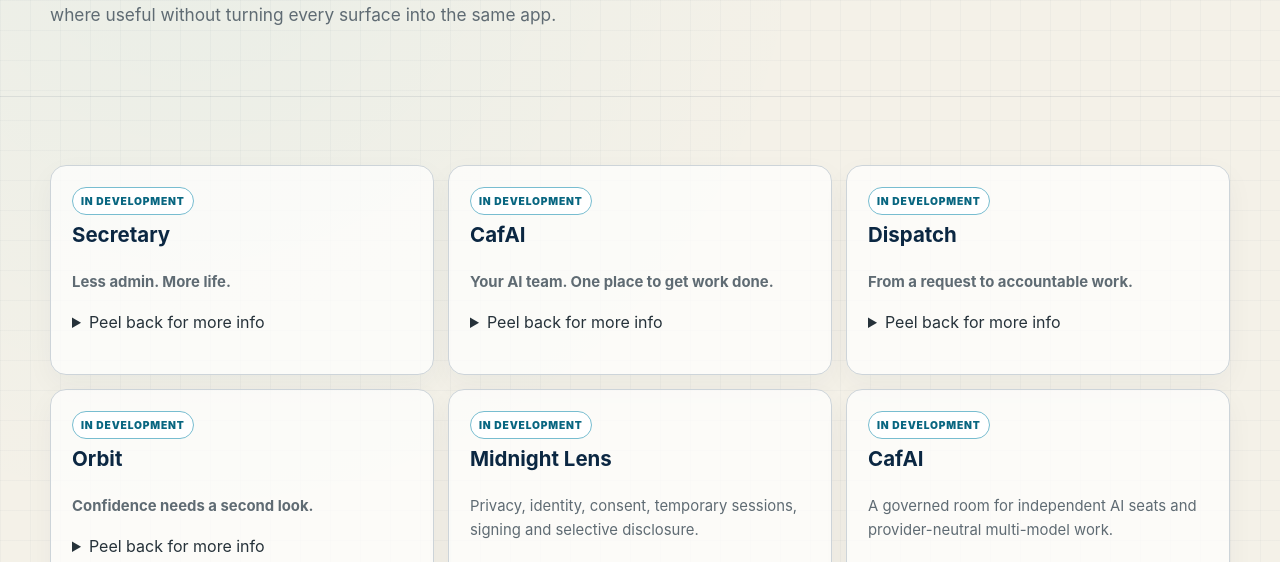
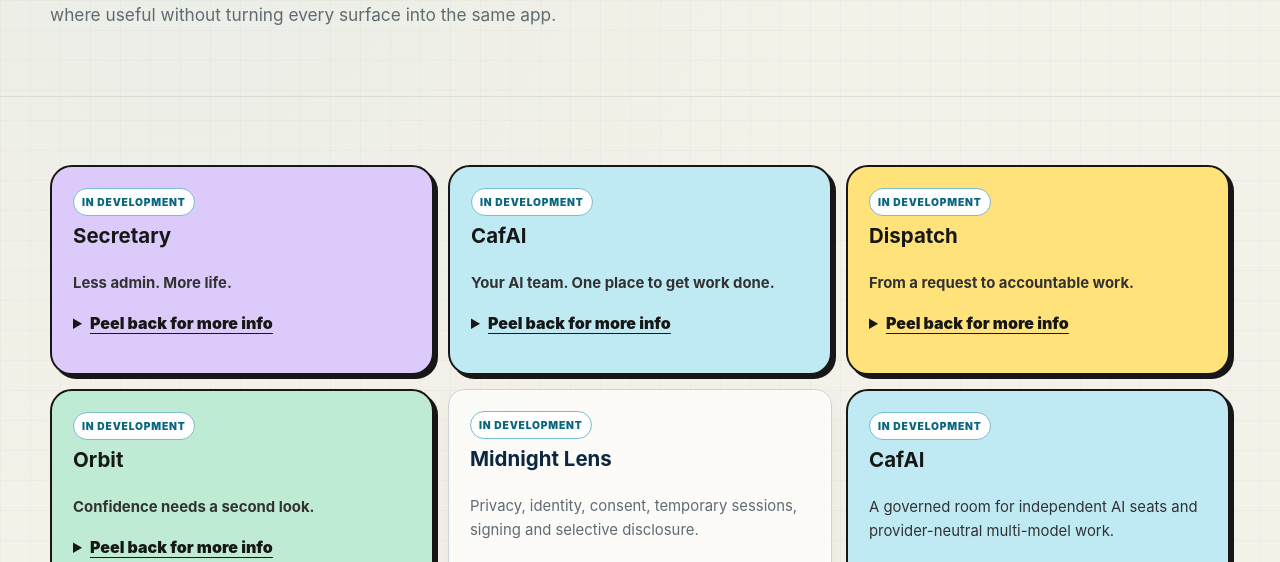
Before and after one commit to Knight-Shield-Wallet/whitepaper, a plain HTML site: page products/index.html in a window 1280 px wide. Shown: the part 390-952 px from the top of the page. Drawn offline with Linux system fonts and the light colour scheme.

Commit message:
Fix public route QA and apply Habitat product colors

```diff
--- a/assets/styles.css
+++ b/assets/styles.css
@@ -7,6 +7,15 @@
   --paper:#F4F1E8;
   --mist:#E8EDF0;
   --graphite:#26323A;
+  --habitat-ink:#171717;
+  --habitat-secretary:#DCCBFA;
+  --habitat-cafai:#BFEAF4;
+  --habitat-dispatch:#FFE27A;
+  --habitat-orbit:#BFEBD5;
+  --habitat-wallet:#B9DFFF;
+  --habitat-proof:#DCCBFA;
+  --habitat-signal:#F8C6D8;
+  --habitat-player:#B7EAF2;
   --white:#FFFFFF;
   --muted:#5F6B73;
   --line:#CDD4D9;
@@ -63,6 +72,23 @@ h2{letter-spacing:-.035em}
 .section-head p{max-width:560px;color:var(--muted);margin:0}
 .grid{display:grid;grid-template-columns:repeat(3,minmax(0,1fr));gap:14px}
 .card{border:1px solid var(--line);background:rgba(255,255,255,.72);border-radius:16px;padding:21px;min-height:210px;display:flex;flex-direction:column;box-shadow:0 10px 28px rgba(11,39,66,.045)}
+.card.habitat-card{border:2px solid var(--habitat-ink);border-radius:22px;color:var(--habitat-ink);box-shadow:4px 4px 0 var(--habitat-ink)}
+.card.habitat-card h3,.card.habitat-card .card-link{color:var(--habitat-ink)}
+.card.habitat-card p{color:#323232}
+.habitat-secretary{background:var(--habitat-secretary)!important}
+.habitat-cafai{background:var(--habitat-cafai)!important}
+.habitat-dispatch{background:var(--habitat-dispatch)!important}
+.habitat-orbit{background:var(--habitat-orbit)!important}
+.habitat-wallet{background:var(--habitat-wallet)!important}
+.habitat-proof{background:var(--habitat-proof)!important}
+.habitat-signal{background:var(--habitat-signal)!important}
+.habitat-player{background:var(--habitat-player)!important}
+.category.habitat-card{border:2px solid var(--habitat-ink);border-radius:20px;color:var(--habitat-ink);box-shadow:3px 3px 0 var(--habitat-ink)}
+.category.habitat-card h3{color:var(--habitat-ink)}
+.category.habitat-card p{color:#323232}
+.category.habitat-secretary{background:var(--habitat-secretary)}
+.category.habitat-dispatch{background:var(--habitat-dispatch)}
+.category.habitat-orbit{background:var(--habitat-orbit)}
 .card h3{font-size:1.28rem;margin:9px 0 10px}
 .card p{color:var(--muted);font-size:.93rem}
 .status{display:inline-flex;width:max-content;border:1px solid var(--silver);border-radius:999px;padding:5px 8px;font-size:.64rem;font-weight:950;letter-spacing:.08em;text-transform:uppercase;background:var(--white);color:var(--navy)}
@@ -91,6 +117,8 @@ h2{letter-spacing:-.035em}
 .footer{border-top:1px solid rgba(11,39,66,.14);padding:30px 0 44px;color:#68747b;font-size:.8rem}
 .footer-inner{display:flex;justify-content:space-between;gap:16px;flex-wrap:wrap}
 .notice{border:1px dashed #94a3ad;border-radius:12px;padding:14px;color:#566670;background:rgba(255,255,255,.5)}
+details summary{cursor:pointer;color:var(--habitat-ink);font-weight:900;text-decoration:underline;text-underline-offset:4px}
+details[open] summary{margin-bottom:12px}
 .catalogue-grid{display:grid;grid-template-columns:repeat(3,minmax(0,1fr));gap:12px}
 .category{border:1px solid var(--line);border-radius:14px;padding:18px;background:rgba(255,255,255,.68)}
 .category h3{margin-bottom:7px}
--- a/products/index.html
+++ b/products/index.html
@@ -11,15 +11,15 @@
 <header class="site-header"><div class="wrap nav"><a class="brand" href="/"><strong>KSD</strong><span>LABS</span><small>Knight Shield Digital Inc.</small></a><button class="nav-toggle" aria-label="Open menu" aria-expanded="false">Menu</button><nav class="nav-links" aria-label="Primary"><a href="/catalogue/">Catalogue</a><a class="nav-primary" href="/products/">Products</a><a href="/journal/">Journal</a><a href="/labs/">KSD Labs</a><a href="/about/">About</a><a href="/partners/">Developers / Partners</a></nav></div></header>
 <main id="main">
 <section class="page-hero"><div class="wrap"><div class="kicker">Products</div><h1>Different jobs. One connected KSD system.</h1><p>Each product keeps a clear purpose and authority boundary. Shared KSD capabilities connect them where useful without turning every surface into the same app.</p></div></section>
-<section class="section"><div class="wrap grid"><article class="card"><span class="status building">In development</span><h3>Secretary</h3><p><strong>Less admin. More life.</strong></p><details><summary>Peel back for more info</summary><p>Designed to help with inboxes, forms, applications, meeting preparation and reminders while carrying your preferences and context forward. Consequential actions come to you for approval. Your preferences stay with her. Your authority stays with you.</p><p><strong>For example:</strong> Prepare an application using information you have approved, highlight what is missing, and bring the completed draft to you before submission.</p></details></article>
-<article class="card"><span class="status building">In development</span><h3>CafAI</h3><p><strong>Your AI team. One place to get work done.</strong></p><details><summary>Peel back for more info</summary><p>Designed to bring your chosen AI tools together around one task, with shared context, clear responsibilities and approvals in one place. Compare independent ideas, follow the work and inspect the evidence behind a result.</p><p><strong>For example:</strong> Ask several AI tools to evaluate a business idea, compare their findings, then approve a bounded next step.</p></details></article>
-<article class="card"><span class="status building">In development</span><h3>Dispatch</h3><p><strong>From a request to accountable work.</strong></p><details><summary>Peel back for more info</summary><p>Designed to coordinate approved tasks, keep workers within their permissions and retain a record of actions and results. You can see what was authorized, what happened and what still needs attention.</p><p><strong>For example:</strong> Approve a website update with a clear scope and receive a record of the changes and checks.</p></details></article>
-<article class="card"><span class="status building">In development</span><h3>Orbit</h3><p><strong>Confidence needs a second look.</strong></p><details><summary>Peel back for more info</summary><p>Designed to independently examine evidence, identify gaps and distinguish a proven result from a completion claim. The worker doing the job is not its own final judge.</p><p><strong>For example:</strong> Check that an updated website actually loads and works, rather than accepting a successful build as proof of delivery.</p></details></article>
+<section class="section"><div class="wrap grid"><article class="card habitat-card habitat-secretary"><span class="status building">In development</span><h3>Secretary</h3><p><strong>Less admin. More life.</strong></p><details><summary>Peel back for more info</summary><p>Designed to help with inboxes, forms, applications, meeting preparation and reminders while carrying your preferences and context forward. Consequential actions come to you for approval. Your preferences stay with her. Your authority stays with you.</p><p><strong>For example:</strong> Prepare an application using information you have approved, highlight what is missing, and bring the completed draft to you before submission.</p></details></article>
+<article class="card habitat-card habitat-cafai"><span class="status building">In development</span><h3>CafAI</h3><p><strong>Your AI team. One place to get work done.</strong></p><details><summary>Peel back for more info</summary><p>Designed to bring your chosen AI tools together around one task, with shared context, clear responsibilities and approvals in one place. Compare independent ideas, follow the work and inspect the evidence behind a result.</p><p><strong>For example:</strong> Ask several AI tools to evaluate a business idea, compare their findings, then approve a bounded next step.</p></details></article>
+<article class="card habitat-card habitat-dispatch"><span class="status building">In development</span><h3>Dispatch</h3><p><strong>From a request to accountable work.</strong></p><details><summary>Peel back for more info</summary><p>Designed to coordinate approved tasks, keep workers within their permissions and retain a record of actions and results. You can see what was authorized, what happened and what still needs attention.</p><p><strong>For example:</strong> Approve a website update with a clear scope and receive a record of the changes and checks.</p></details></article>
+<article class="card habitat-card habitat-orbit"><span class="status building">In development</span><h3>Orbit</h3><p><strong>Confidence needs a second look.</strong></p><details><summary>Peel back for more info</summary><p>Designed to independently examine evidence, identify gaps and distinguish a proven result from a completion claim. The worker doing the job is not its own final judge.</p><p><strong>For example:</strong> Check that an updated website actually loads and works, rather than accepting a successful build as proof of delivery.</p></details></article>
 <article class="card"><span class="status building">In development</span><h3>Midnight Lens</h3><p>Privacy, identity, consent, temporary sessions, signing and selective disclosure.</p><a class="card-link" href="/midnight-lens/">Learn more →</a></article>
-<article class="card"><span class="status building">In development</span><h3>CafAI</h3><p>A governed room for independent AI seats and provider-neutral multi-model work.</p><a class="card-link" href="/dust-bowl-cafe/">Learn more →</a></article>
+<article class="card habitat-card habitat-cafai"><span class="status building">In development</span><h3>CafAI</h3><p>A governed room for independent AI seats and provider-neutral multi-model work.</p><a class="card-link" href="/dust-bowl-cafe/">Learn more →</a></article>
 <article class="card"><span class="status architecture">Core architecture</span><h3>Dispatch + Orbit</h3><p>Governed execution paired with independent verification and proof.</p><a class="card-link" href="/dispatch/">Learn more →</a></article>
 <article class="card"><span class="status building">In development</span><h3>KSD Workspace</h3><p>The human-facing governed work environment for context, communication, tools, rooms and mission visibility. Workspace does not replace Dispatch or Orbit.</p><a class="card-link" href="/workspace/">Explore Workspace →</a></article>
-<article class="card"><span class="status building">In development</span><h3 id="wallet">KSD Wallet</h3><p>Digital value tools designed around people, privacy and control. Release status: in development. A verified launch date, supported features and public access link have not been established in this website source; no launch is announced here.</p></article>
+<article class="card habitat-card habitat-wallet"><span class="status building">In development</span><h3 id="wallet">KSD Wallet</h3><p>Digital value tools designed around people, privacy and control. Release status: in development. A verified launch date, supported features and public access link have not been established in this website source; no launch is announced here.</p></article>
 <article class="card"><span class="status building">In development</span><h3>KSD Catalogue</h3><p>AI Workers, skills, Backpacks and repeatable governed outcomes assembled around the job.</p><a class="card-link" href="/catalogue/">Open Catalogue →</a></article>
 </div></section>
 <section class="section alt"><div class="wrap"><p class="notice">Product pages describe current direction and architecture. Availability, runtime verification and sale status remain separate claims and are only strengthened when the applicable evidence exists.</p></div></section>
```
Also changed, not shown: catalogue/index.html (+2 -2 lines), index.html (+4 -4 lines), the-rest-of-us/index.html (+1 -1 lines), .github/workflows/ksdlabs-v2-qa.yml.
